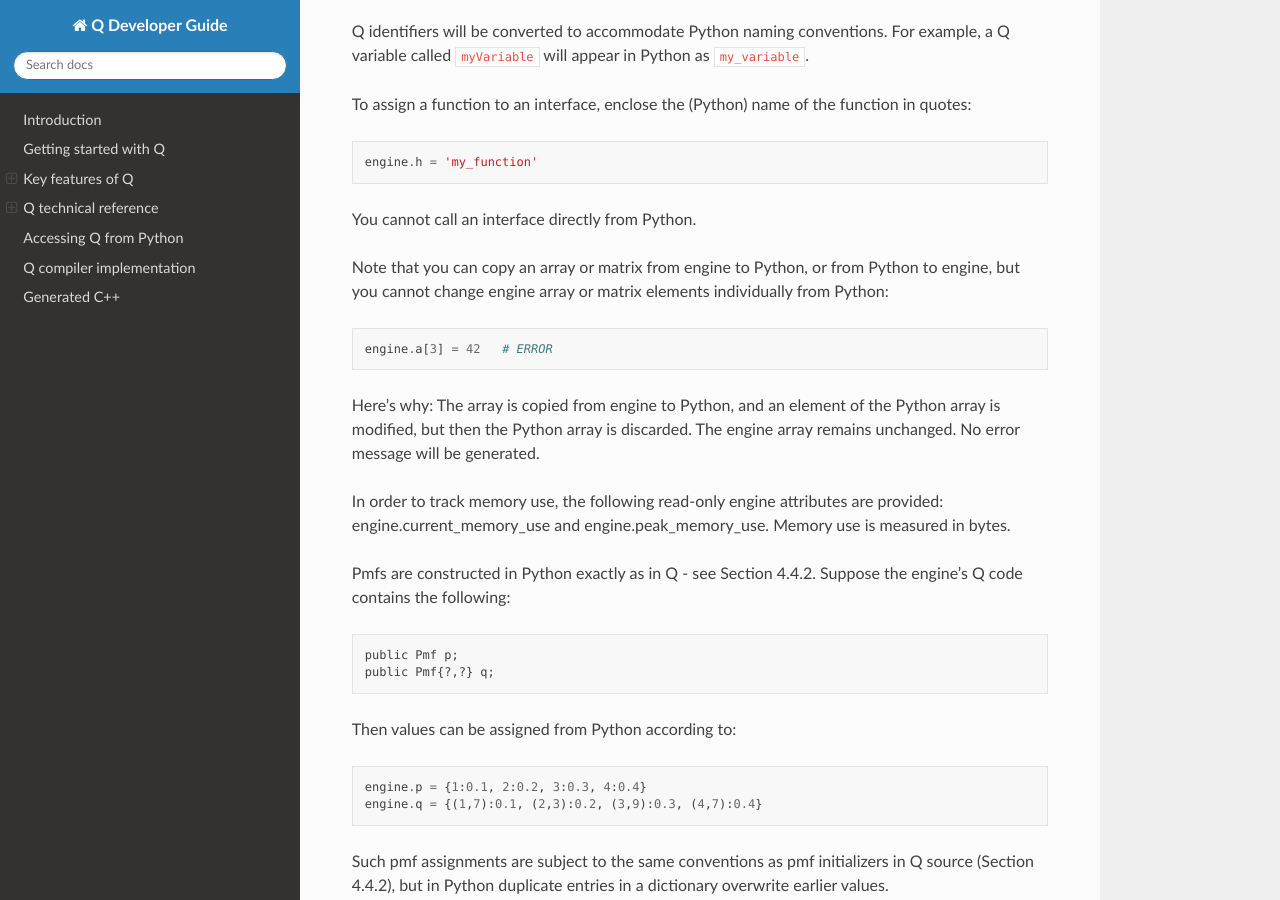
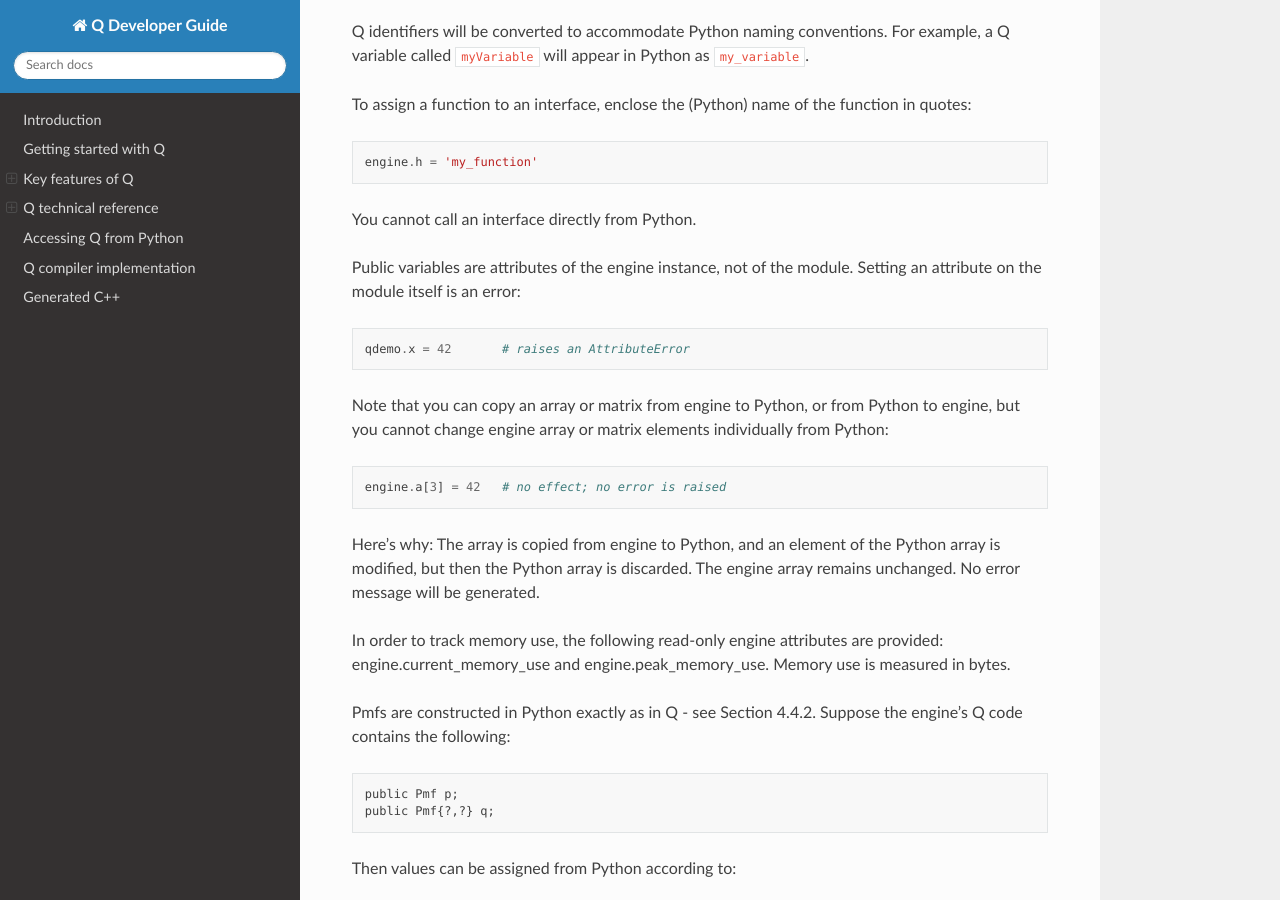
Before and after one commit to qplex/q-development-kit, a Sphinx documentation site: the page built from docs/guide.rst, in a window 1280 px wide and 900 px high, scrolled down 21569 px. Built offline with Sphinx 7.4.7 and the Read the Docs theme 3.1.0, drawn with Linux system fonts in a browser that asks for light colours.

Commit message:
Reject module-level attribute sets
Add a note to the developer's guide as well

```diff
--- a/docs/guide.rst
+++ b/docs/guide.rst
@@ -1126,13 +1126,20 @@ function in quotes:
 
 You cannot call an interface directly from Python.
 
+Public variables are attributes of the engine instance, not of the
+module. Setting an attribute on the module itself is an error:
+
+::
+
+       qdemo.x = 42       # raises an AttributeError
+
 Note that you can copy an array or matrix from engine to Python, or from
 Python to engine, but you cannot change engine array or matrix elements
 individually from Python:
 
 ::
 
-       engine.a[3] = 42   # ERROR
+       engine.a[3] = 42   # no effect; no error is raised
 
 Here’s why: The array is copied from engine to Python, and an element of
 the Python array is modified, but then the Python array is discarded.
```
Also changed, not shown: 1 other file.
